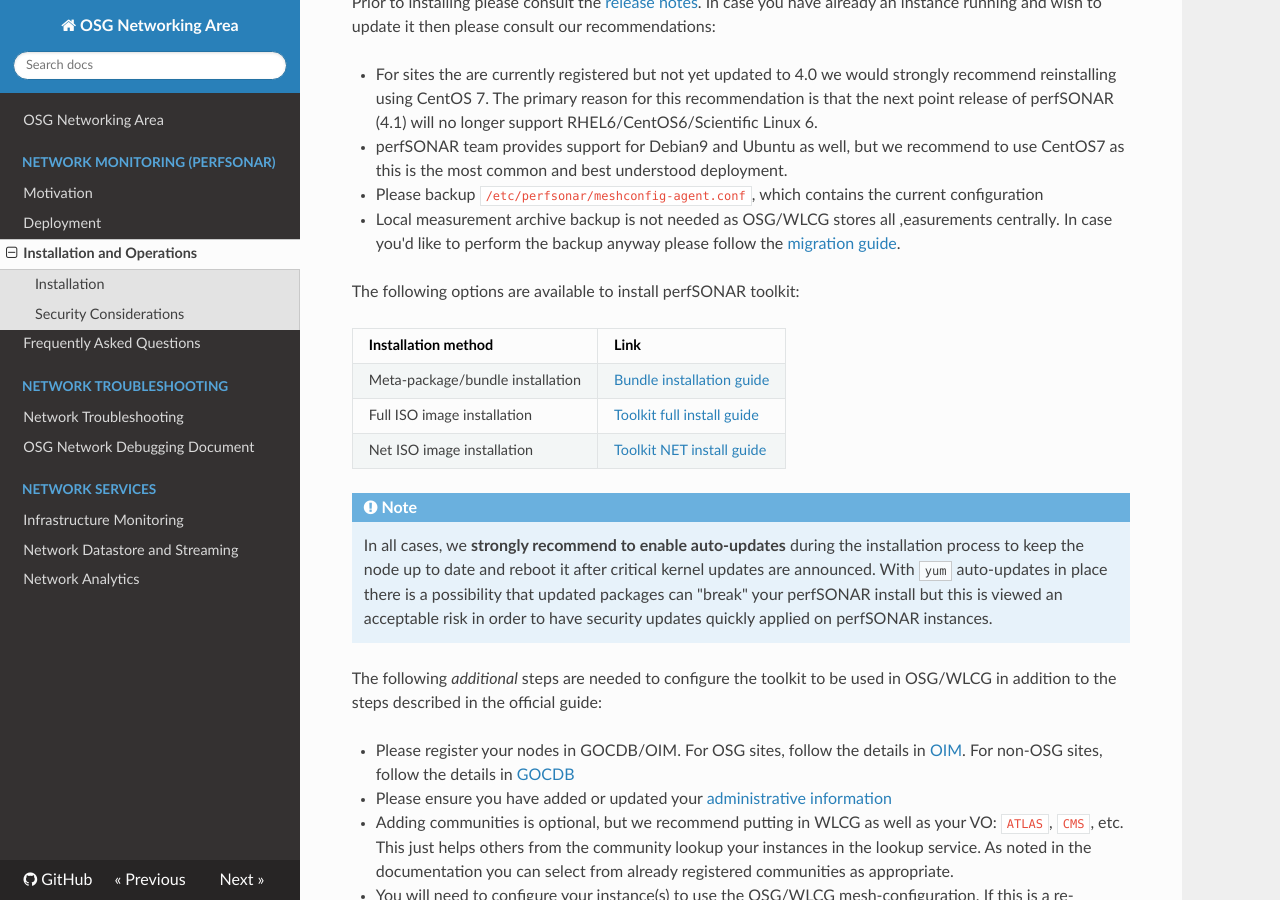
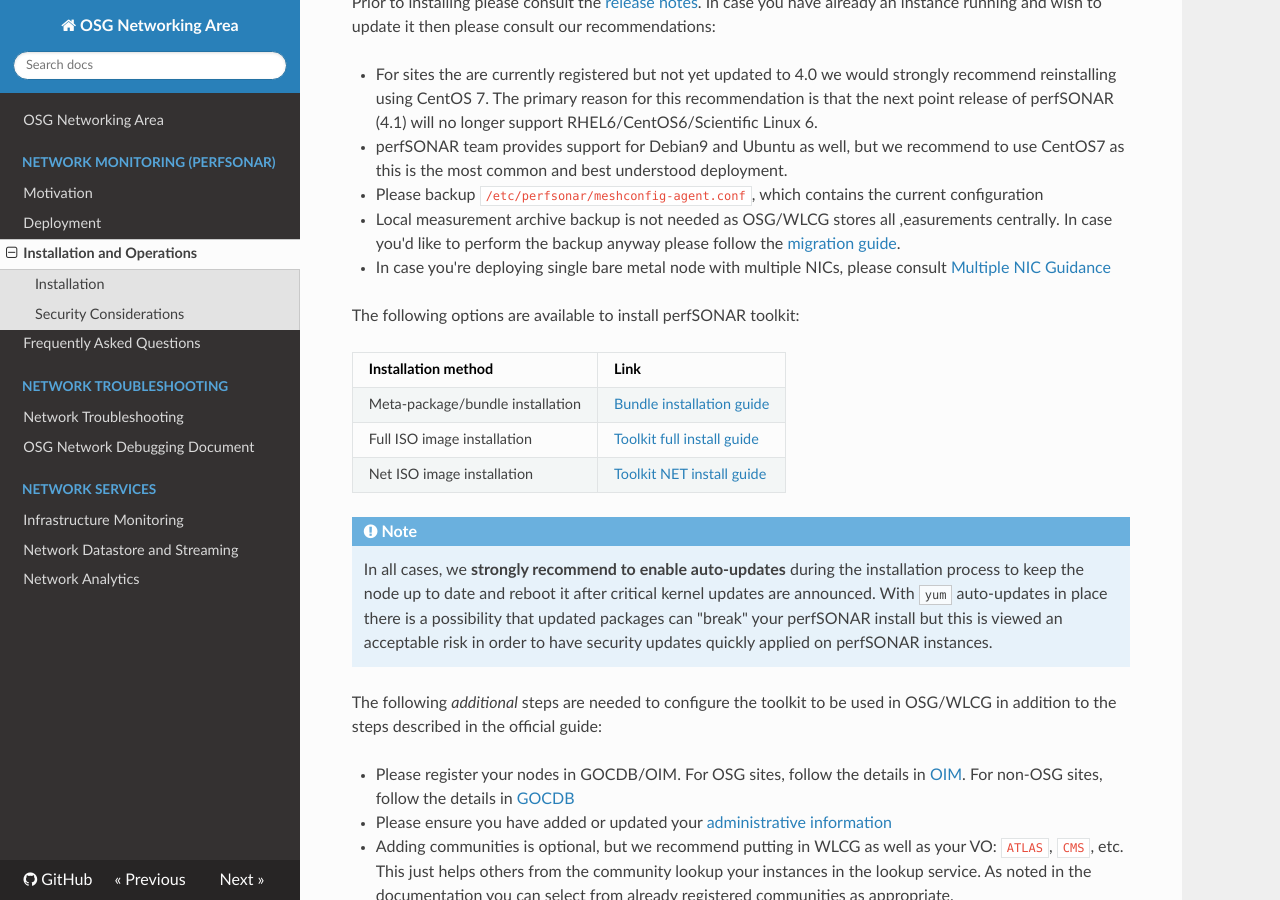
Before and after one commit to osg-htc/networking, an MkDocs documentation site: the page built from docs/perfsonar/installation.md, in a window 1280 px wide and 900 px high, scrolled down 406 px. Built offline with MkDocs 1.6.1, drawn with Linux system fonts in a browser that asks for light colours; nearby versions of some CDN libraries; old or Windows-style settings are respelled for this version of MkDocs.

Commit message:
Update installation.md

```diff
--- a/docs/perfsonar/installation.md
+++ b/docs/perfsonar/installation.md
@@ -12,6 +12,7 @@
 * perfSONAR team provides support for Debian9 and Ubuntu as well, but we recommend to use CentOS7 as this is the most common and best understood deployment.
 * Please backup `/etc/perfsonar/meshconfig-agent.conf`, which contains the current configuration
 * Local measurement archive backup is not needed as OSG/WLCG stores all ,easurements centrally. In case you'd like to perform the backup  anyway please follow the [migration guide](http://docs.perfsonar.net/install_migrate_centos7.html).
+* In case you're deploying single bare metal node with multiple NICs, please consult [Multiple NIC Guidance](deployment-models.md)
 
 The following options are available to install perfSONAR toolkit:
 
```
